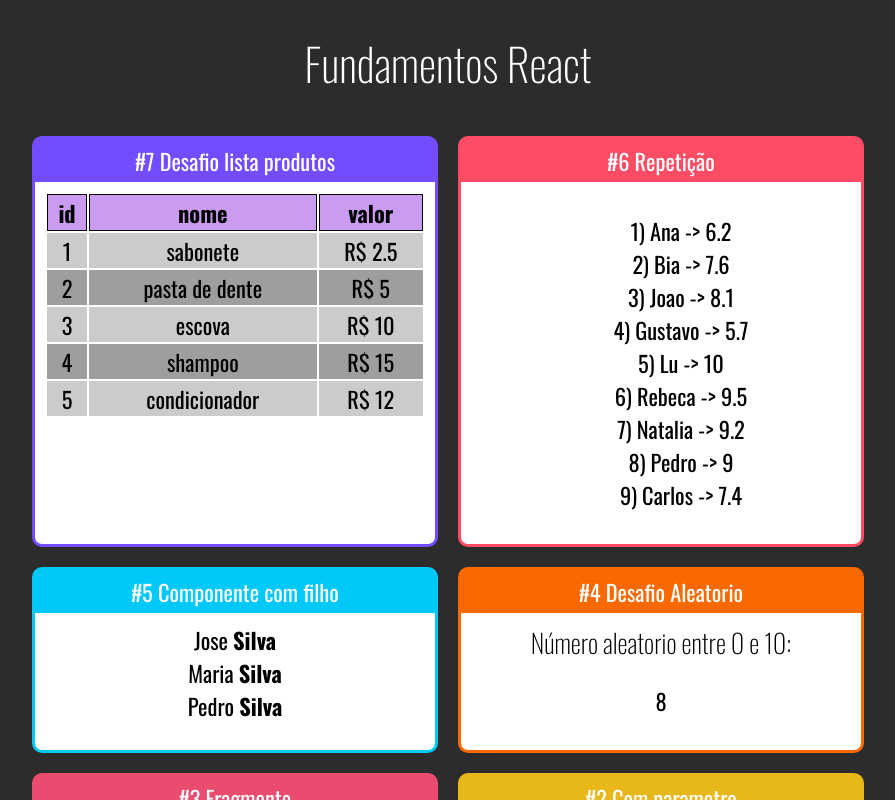
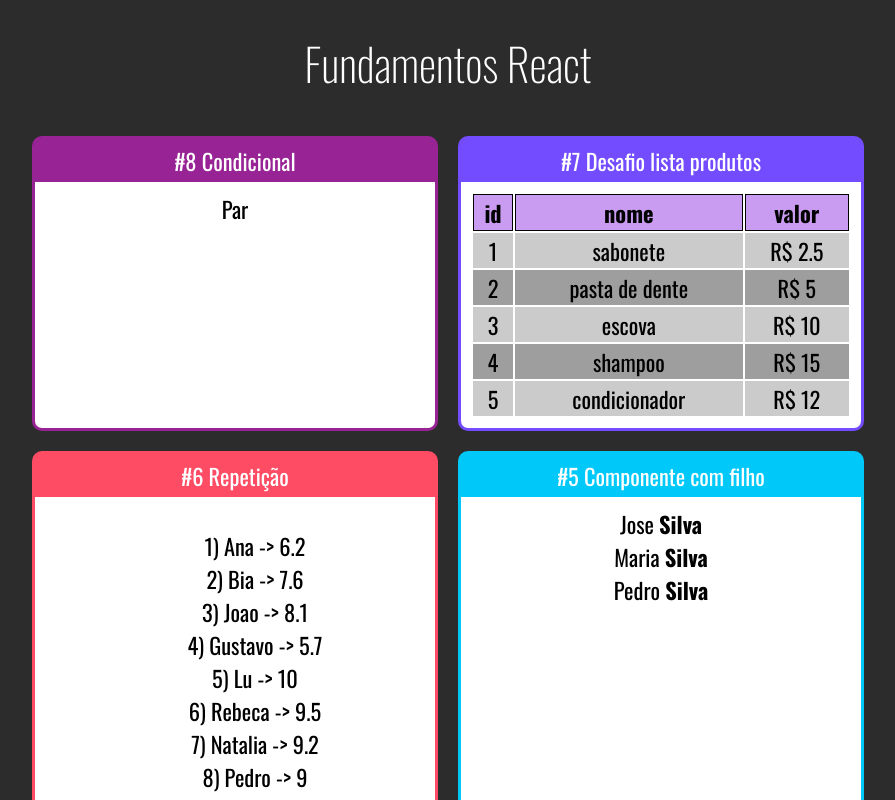
Before and after one commit to Gugonunes/fundamentos-react, a React (Create React App) app: page / in a window 1280 px wide. Shown: the top 800 px of the page, without its empty margins (192-1087 px from the left). Built offline with nearby package versions, Linux system fonts and the light colour scheme.

Commit message:
feat(condition): add conditional rendering

```diff
--- a/src/App.jsx
+++ b/src/App.jsx
@@ -8,6 +8,7 @@
 import FamiliaMembro from './components/basicos/FamiliaMembro'
 import ListaAlunos from './components/repeticao/ListaAlunos'
 import TabelaProdutos from './components/repeticao/TabelaProdutos'
+import ParOuImpar from './components/condicional/ParOuImpar'
 import './App.css'
 
 const myApp = (props) => {
@@ -15,6 +16,10 @@
         <div className="App">
             <h1>Fundamentos React</h1>
             <div className="Cards">
+                <Card
+                    titulo="#8 Condicional" color="#982395">
+                    <ParOuImpar numero={20}/>
+                </Card>
                 <Card
                     titulo="#7 Desafio lista produtos" color="#734cff">
                     <TabelaProdutos/>
--- /dev/null
+++ b/src/components/condicional/ParOuImpar.jsx
@@ -0,0 +1,12 @@
+import React from "react";
+
+export default function ParOuImpar(props) {
+    const isPar = props.numero % 2 === 0
+    return (
+        <div>
+            {isPar ?
+            <span>Par</span>
+            : <span>Impar</span>}
+        </div>
+    )
+}
```
Also changed, not shown: 1 other file (tests, documents, lock files or other folders).
